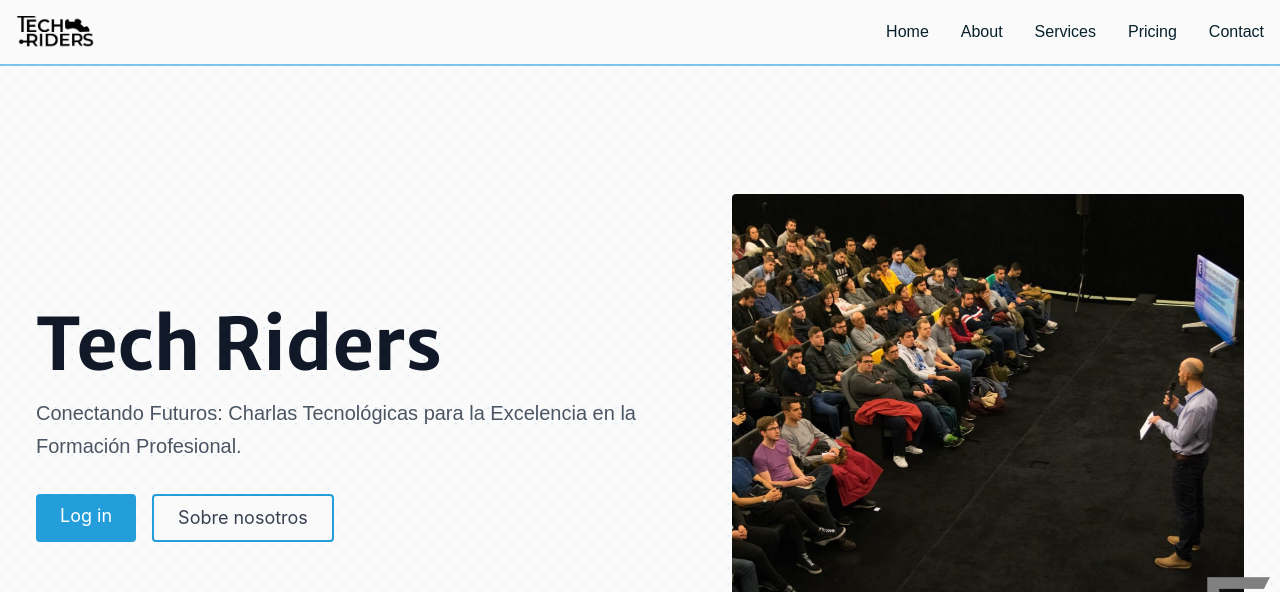
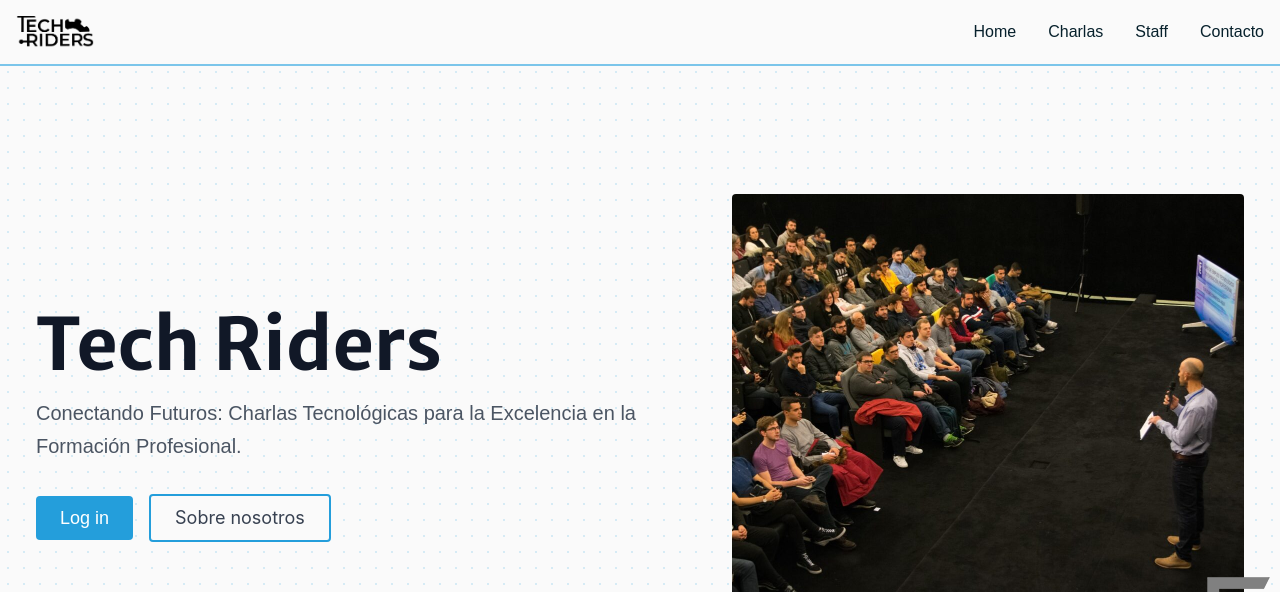
Before and after one commit to werku-lopez/tech-riders, a React (Create React App) app: page / in a window 1280 px wide. Shown: the top 592 px of the page. Built offline with nearby package versions, Linux system fonts and the light colour scheme; a web font is replaced by a local one.

Commit message:
actualizado nav

```diff
--- a/src/Router.js
+++ b/src/Router.js
@@ -3,10 +3,20 @@
 
 import LayoutComponent from './components/LayoutComponent';
 import HomePage from './pages/HomePage';
-import LoginPage from './pages/LoginPage';
+import LoginPageDesign from './pages/LoginPageDesign';
+import Contactpage from './pages/ContactPage';
+import StaffPage from './pages/StaffPage';
+
+import InfoCentroFormador from './pages/InfoCentroFormador';
+import InfoTR from './pages/InfoTR';
+import InfoEmpresa from './pages/InfoEmpresa';
+
+import CrearCuentaPage from './pages/CrearCuentaPage';
+
 import EmpresasCentro from './pages/EmpresasCentroPage';
 import CentroLayoutPage from './pages/CentroLayoutPage';
 import TodasCharlasPage from './pages/TodasCharlasPage';
+
 import InscripcionPage from './pages/InscripcionPage';
 import CharlasTechRiderPage from './pages/CharlasTechRiderPage';
 
@@ -21,9 +31,19 @@
   <LayoutComponent>
     <Routes>
       <Route path="/" element={<HomePage />} />
-      <Route path="/login" element={<LoginPage />} />
+      <Route path="/login" element={<LoginPageDesign />} />
+      <Route path="/crearcuenta" element={<CrearCuentaPage />} />
+
+      <Route path="/contacto" element={<Contactpage />} />
+      <Route path="/todascharlas" element={<TodasCharlasPage />} />
+      <Route path="/staff" element={<StaffPage />} />
+
+      <Route path="/infocentro" element={<InfoCentroFormador />} />
+      <Route path="/infotr" element={<InfoTR />} />
+      <Route path="/infoempresa" element={<InfoEmpresa />} />
+
+
       {/* Otras rutas */}
-      <Route path="/todascharlas" element={<TodasCharlasPage />} />
       <Route path="/inscripcion" element={<InscripcionPage />} />
       <Route path='/charlastechrider/:idtechrider' element={<CharlasTechRiderElement />} />
     </Routes>
--- a/src/components/LayoutComponent.jsx
+++ b/src/components/LayoutComponent.jsx
@@ -2,16 +2,15 @@
 import logo from "../assets/images/LogoTechRiders.png";
 import logoTajamar from "../assets/images/LogoTajamar.png";
 
-
 const LayoutComponent = ({ children }) => {
   return (
-      <div className="flex flex-col min-h-screen bg-neutral-50 absolute inset-0 -z-10 h-fit w-full  bg-[radial-gradient(#d6ebf5_1px,transparent_1px)] [background-size:16px_16px] ">
+    <div className="flex flex-col min-h-screen bg-neutral-50 absolute inset-0 -z-10 h-fit w-full  bg-[radial-gradient(#d6ebf5_1px,transparent_1px)] [background-size:16px_16px] ">
       {/* Navbar */}
 
       <nav class="border-b-2 border-primary-300 bg-neutral-50">
         <div class="max-w-screen-xl  flex flex-wrap items-center justify-between mx-auto p-4">
           <a
-            href="https://flowbite.com/"
+            href="/"
             class="flex invert items-center space-x-3 rtl:space-x-reverse"
           >
             <img src={logo} class="h-8 " alt="Flowbite Logo" />
@@ -42,7 +41,7 @@
             <ul class="font-medium flex flex-col p-4 md:p-0 mt-4 border border-gray-100 rounded-lg  md:flex-row md:space-x-8 rtl:space-x-reverse md:mt-0 md:border-0 ">
               <li>
                 <a
-                  href="#"
+                  href="/"
                   class="block py-2 px-3 text-white bg-primary-500 rounded md:bg-transparent md:text-primary-900 md:p-0"
                   aria-current="page"
                 >
@@ -51,34 +50,26 @@
               </li>
               <li>
                 <a
-                  href="#"
+                  href="/todascharlas"
                   class="block py-2 px-3 text-text-900 rounded hover:bg-background-100 md:hover:bg-transparent md:border-0 md:hover:text-primary-500 md:p-0"
                 >
-                  About
+                  Charlas
                 </a>
               </li>
               <li>
                 <a
-                  href="#"
+                  href="/staff"
                   class="block py-2 px-3 text-text-900 rounded hover:bg-background-100 md:hover:bg-transparent md:border-0 md:hover:text-primary-500 md:p-0"
                 >
-                  Services
+                  Staff
                 </a>
               </li>
               <li>
                 <a
-                  href="#"
+                  href="/contacto"
                   class="block py-2 px-3 text-text-900 rounded hover:bg-background-100 md:hover:bg-transparent md:border-0 md:hover:text-primary-500 md:p-0"
                 >
-                  Pricing
-                </a>
-              </li>
-              <li>
-                <a
-                  href="#"
-                  class="block py-2 px-3 text-text-900 rounded hover:bg-background-100 md:hover:bg-transparent md:border-0 md:hover:text-primary-500 md:p-0"
-                >
-                  Contact
+                  Contacto
                 </a>
               </li>
             </ul>
@@ -171,14 +162,13 @@
           <hr class="my-6 border-gray-200 sm:mx-auto dark:border-gray-700 lg:my-8" />
           <div class="sm:flex sm:items-center sm:justify-between">
             <span class="text-sm text-gray-500 sm:text-center dark:text-gray-400">
-              © 2023 by {" "}
+              © 2023 by{" "}
               <a href="https://www.tajamar.es" class="hover:underline">
                 Tajamar
               </a>
               . All Rights Reserved.
             </span>
             <div class="flex mt-4 sm:justify-center sm:mt-0">
-
               <a
                 href="#"
                 class="text-gray-500 hover:text-gray-900 dark:hover:text-white ms-5"
@@ -232,7 +222,6 @@
                 </svg>
                 <span class="sr-only">GitHub account</span>
               </a>
-
             </div>
           </div>
         </div>
--- a/src/pages/HomePage.jsx
+++ b/src/pages/HomePage.jsx
@@ -33,10 +33,10 @@
                 Conectando Futuros: Charlas Tecnológicas para la Excelencia en
                 la Formación Profesional.
               </p>
-              <div class="flex justify-center">
-                <button class="inline-flex text-white bg-primary-500 border-0 py-2 px-6 focus:outline-none hover:bg-primary-600 rounded text-lg">
+              <div class="flex justify-center items-center">
+                <a href="/login" class=" text-white bg-primary-500 border-0 py-2 px-6 focus:outline-none hover:bg-primary-600 rounded text-lg">
                   Log in
-                </button>
+                </a>
                 <button class="ml-4 inline-flex text-gray-700 border-2 border-primary-500 bg-neutral-50  py-2 px-6 focus:outline-none hover:bg-neutral-100 rounded text-lg">
                   Sobre nosotros
                 </button>
@@ -66,6 +66,7 @@
             </div>
             <div class="flex flex-wrap justify-center -m-4 mb-6">
               <div class="xl:w-1/3 md:w-1/2  p-4">
+              <a href="/infotr">
                 <div class="service-card   cursor-pointer snap-start shrink-0 py-6 px-6 bg-white flex flex-col gap-8 items-between transition-all duration-300 rounded shadow-sm shadow-[#00000050] group hover:bg-primary-500">
                   <div class="flex gap-2 flex-col">
                     <h3 class="font-bold text-2xl group-hover:text-white text-black/80">
@@ -81,8 +82,10 @@
                     1
                   </p>
                 </div>
+                </a>
               </div>
               <div class="xl:w-1/3 md:w-1/2  p-4">
+              <a href="/infoempresa">
                 <div class="service-card   cursor-pointer snap-start shrink-0 py-6 px-6 bg-white flex flex-col gap-8 items-between transition-all duration-300 rounded shadow-sm shadow-[#00000050] group hover:bg-primary-500">
                   <div class="flex gap-2 flex-col">
                     <h3 class="font-bold text-2xl group-hover:text-white text-black/80">
@@ -96,8 +99,10 @@
                     2
                   </p>
                 </div>
+                </a>
               </div>
               <div class="xl:w-1/3 md:w-1/2  p-4">
+                <a href="/infocentro">
                 <div class="service-card   cursor-pointer snap-start shrink-0 py-6 px-6 bg-white flex flex-col gap-8 items-between transition-all duration-300 rounded shadow-sm shadow-[#00000050] group hover:bg-primary-500">
                   <div class="flex gap-2 flex-col">
                     <h3 class="font-bold text-2xl group-hover:text-white text-black/80">
@@ -111,6 +116,7 @@
                     3
                   </p>
                 </div>
+                </a>
               </div>
             </div>
           </div>
@@ -281,9 +287,9 @@
                 te gusta alguna no dudes en solicitarla. Aprender, inspirarnos y
                 construir el futuro juntos es posible
               </p>
-              <button class="inline-flex text-white bg-primary-500 border-0 py-2 px-6 focus:outline-none hover:bg-primary-600 rounded text-lg">
-                ¡Apuntate ahora!
-              </button>
+              <a href="/crearcuenta" class="inline-flex text-white bg-primary-500 border-0 py-2 px-6 focus:outline-none hover:bg-primary-600 rounded text-lg">
+                ¡Apúntate ahora!
+              </a>
             </div>
           </div>
         </section>
```
